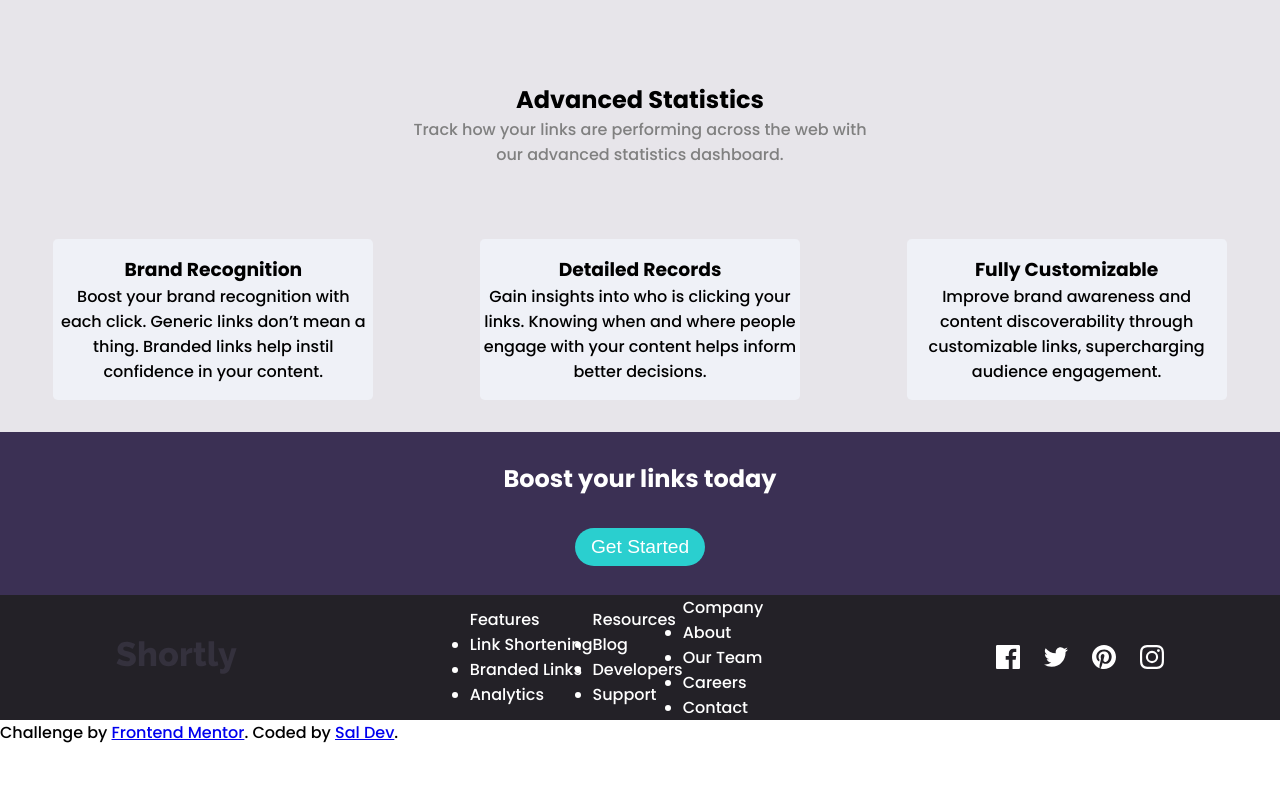
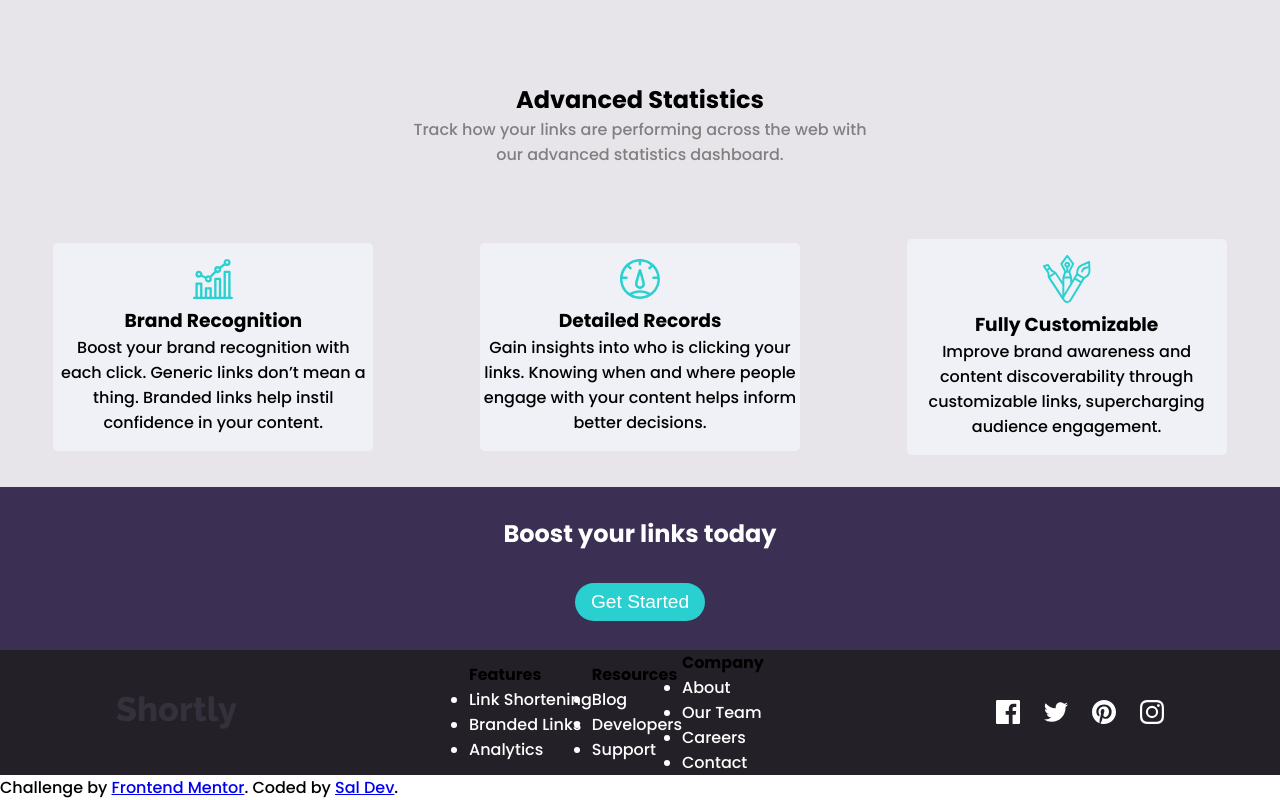
Before and after one commit to JuanSalda91/URL-shortening-API-landing-page, a website: page index.html in a window 1280 px wide. Shown: the part 656-1456 px from the top of the page. Before the commit the page ends 1401 px from the top, so only its background shows below. Drawn offline with Linux system fonts and the light colour scheme.

Commit message:
typos/grammar errors fixed, footer finished, services section modified, including card logos images

```diff
--- a/index.html
+++ b/index.html
@@ -20,8 +20,8 @@
       <img src="./images/logo.svg" alt="logo">
       <ul class="nav-menu">
         <li class="nav-item"><a class ="nav-link" href="#">Features</a></li>
-        <li class="nav-item"><a Pricing class ="nav-link" href="#">Pricing</a></li>
-        <li class="nav-item"><a Resources class ="nav-link" href="#">Resources</a></li>
+        <li class="nav-item"><a class ="nav-link" href="#">Pricing</a></li>
+        <li class="nav-item"><a class ="nav-link" href="#">Resources</a></li>
       </ul>
     </div>
 
@@ -44,7 +44,7 @@
     <section>
       <div class="content">
         <h1>More than just shorter links</h1>
-        <p>Build your brand’s recognition and get detailed insights
+        <p>Build your brand's recognition and get detailed insights
           on how your links are performing.</p>
           <button class="btn">Get Started</button>
       </div>
@@ -55,30 +55,46 @@
 
     <section class="link-input">
       <form class="input-container">
-        <input type="text" placeholder="Shorten a link here..." required>
-        <button class="input-btn" typed="submit">Shorten It!</button>
+        <input type="text" aria-label="Link to shorten" placeholder="Shorten a link here..." required>
+        <button class="input-btn" type="submit">Shorten It!</button>
       </form>
     </section>
 
     <section class="services">
+
       <div class="service-content">
         <h2>Advanced Statistics</h2>
         <p>Track how your links are performing across the web with our advanced statistics dashboard.</p>
       </div>
-      <div class="cards">
+
+      <div class="cards cards-container">
+
         <div class="card card1">
+          <div class="icon-container">
+            <img src="./images/icon-brand-recognition.svg" alt="Brand Recognition">
+          </div>
           <h3>Brand Recognition</h3>
           <p>Boost your brand recognition with each click. Generic links don’t mean a thing. Branded links help instil confidence in your content.</p>
         </div>
+
         <div class="card card2">
+          <div class="icon-container">
+            <img src="./images/icon-detailed-records.svg" atl="Detailed Records">
+          </div>
           <h3>Detailed Records</h3>
           <p>Gain insights into who is clicking your links. Knowing when and where people engage with your content helps inform better decisions.</p>
         </div>
+
         <div class="card card3">
+          <div class="icon-container">
+            <img src="./images/icon-fully-customizable.svg" alt="Fully Customizable">
+          </div>
           <h3>Fully Customizable</h3>
           <p>Improve brand awareness and content discoverability through customizable links, supercharging audience engagement.</p>
         </div>
+
       </div>
+
     </section>
 
     <section class="boost">
@@ -93,24 +109,37 @@
     <div class="footer-left">
         <img src="./images/logo.svg" alt="logo" id="footer-img">
     </div>
+
     <div class="footer-mid">
-      <ul class="footer-links">Features
+      <div class="footer-col">
+        <h4>Features</h4>
+        <ul class="footer-links">
           <li>Link Shortening</li>
           <li>Branded Links</li>
           <li>Analytics</li>
         </ul>
-      <ul class="footer-links">Resources
+      </div>
+
+      <div class="footer-col">
+        <h4>Resources</h4>
+        <ul class="footer-links">
           <li>Blog</li>
           <li>Developers</li>
           <li>Support</li>
         </ul>
-      <ul class="footer-links">Company
+      </div>
+
+      <div class="footer-col">
+        <h4>Company</h4>
+        <ul class="footer-links">
           <li>About</li>
           <li>Our Team</li>
           <li>Careers</li>
           <li>Contact</li>
         </ul>
       </div>
+    </div>
+
     <div class="footer-social">
       <img src="./images/icon-facebook.svg" alt="facebook" class="social-links">
       <img src="./images/icon-twitter.svg" alt="twitter" class="social-links">
```
Lines whose indentation alone changed are shown as unchanged.
